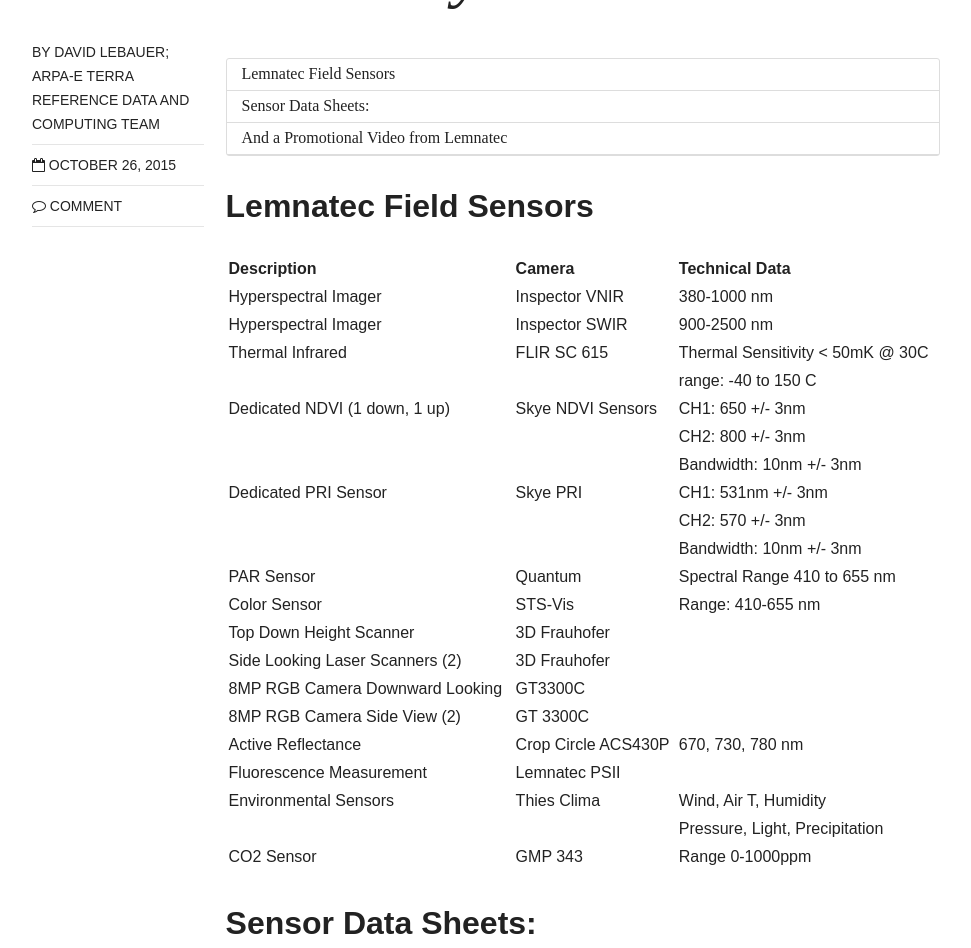
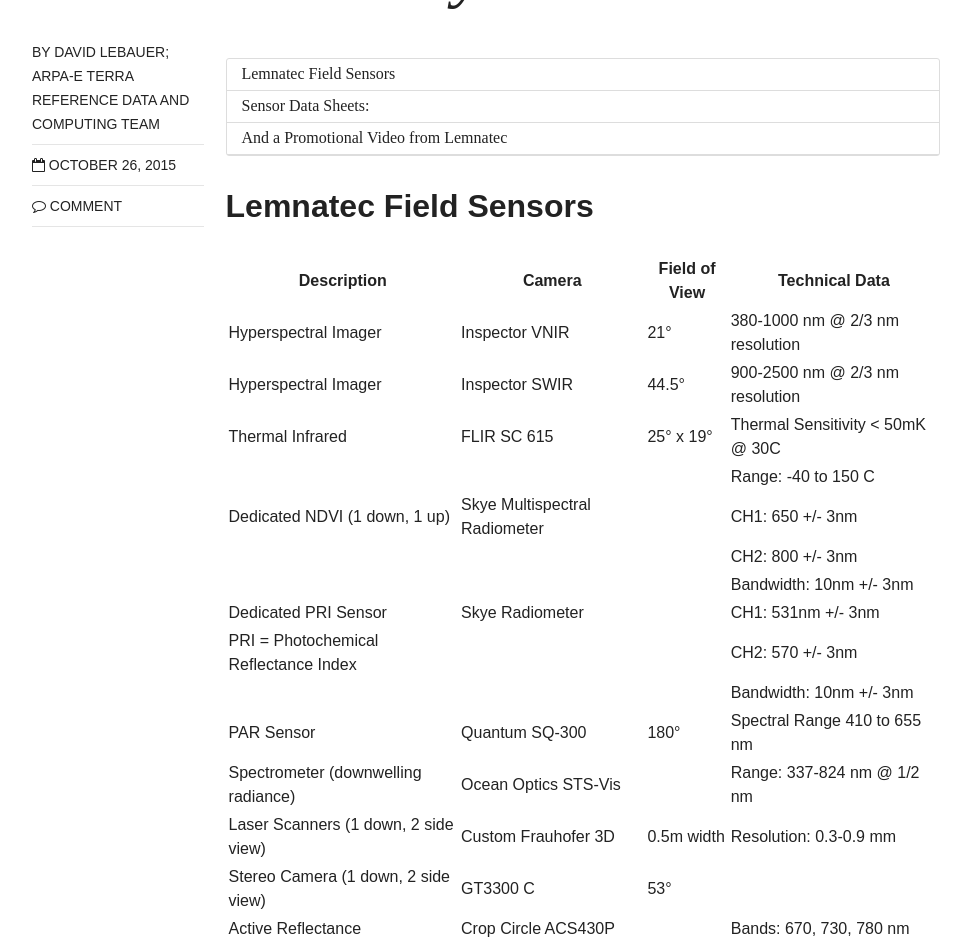
Before and after one commit to terra-reference/terraref.github.io, a Jekyll site: the page built from _posts/articles/2015-10-26-lemnatec-scanalyzer-field-sensors.md, in a window 1280 px wide and 1400 px high, scrolled down 647 px. Shown: the top 948 px of the window, without its empty margins (154-1125 px from the left). Built offline with Jekyll 4.4.1, drawn with Linux system fonts in a browser that asks for light colours; nearby versions of some CDN libraries; comment, search, counter and statistics services are not loaded; some of the changed text lies outside the part shown.

Commit message:
updated sensor tabe in sensor post

```diff
--- a/_posts/articles/2015-10-26-lemnatec-scanalyzer-field-sensors.md
+++ b/_posts/articles/2015-10-26-lemnatec-scanalyzer-field-sensors.md
@@ -17,29 +17,29 @@ date: 2015-10-26T12:51:05-05:00
 
 ## Lemnatec Field Sensors
 
-| Description | Camera | Technical Data |
-|:-----|:------|:-----|:-----|
-| Hyperspectral Imager | Inspector VNIR | 380-1000 nm|
-| Hyperspectral Imager | Inspector SWIR | 900-2500 nm|
-| Thermal Infrared | FLIR SC 615 | Thermal Sensitivity < 50mK @ 30C|
-|   |   | range: -40 to 150 C |
-| Dedicated NDVI (1 down, 1 up)  | Skye NDVI Sensors  | CH1: 650 +/- 3nm|
-|    |   |  CH2: 800 +/- 3nm |
-|    |   | Bandwidth: 10nm +/- 3nm |
-|Dedicated PRI Sensor | Skye PRI | CH1: 531nm +/- 3nm |
-|   |   | CH2: 570 +/- 3nm |
-|   |   | Bandwidth: 10nm  +/- 3nm
-|PAR Sensor | Quantum | Spectral Range 410 to 655 nm|
-| Color Sensor | STS-Vis | Range: 410-655 nm|
-| Top Down Height Scanner| 3D Frauhofer | |
-| Side Looking Laser Scanners (2) | 3D Frauhofer | |
-| 8MP RGB Camera Downward Looking | GT3300C | |
-| 8MP RGB Camera Side View (2) | GT 3300C | |
-| Active Reflectance | Crop Circle ACS430P | 670, 730, 780 nm |
-| Fluorescence Measurement | Lemnatec PSII | |
-| Environmental Sensors | Thies Clima | Wind, Air T, Humidity
-|  |  | Pressure, Light, Precipitation |
-| CO2 Sensor | GMP 343 | Range 0-1000ppm |
+
+| Description                          | Camera              | Field of View    | Technical Data                           |
+|--------------------------------------|---------------------|------------------|------------------------------------------|
+| Hyperspectral Imager                 | [Inspector VNIR](http://www.headwallphotonics.com/spectral-imaging/hyperspectral/vnir)     | 21°           | 380-1000 nm @ 2/3 nm resolution          |
+| Hyperspectral Imager                 | [Inspector SWIR](http://www.headwallphotonics.com/spectral-imaging/hyperspectral/swir)      | 44.5°         | 900-2500 nm @ 2/3 nm resolution          |
+| Thermal Infrared                     | [FLIR SC 615](http://www.flir.com/automation/display/?id=41330)         | 25° x 19°  | Thermal Sensitivity < 50mK @ 30C         |
+|                                      |                     |                  | Range: -40 to 150 C                      |
+| Dedicated NDVI (1 down, 1 up)        | [Skye Multispectral Radiometer](http://www.skyeinstruments.com/news-events/new-spectral-albedometers/)   |                  | CH1: 650 +/- 3nm                         |
+|                                      |                     |                  | CH2: 800 +/- 3nm                         |
+|                                      |                     |                  | Bandwidth: 10nm +/- 3nm                  |
+| Dedicated PRI Sensor                 | [Skye Radiometer](http://www.skyeinstruments.com/products/light-sensors-systems/light-sensor-range/new-ndvipri-sensor/)            |                  | CH1: 531nm +/- 3nm                       |
+|PRI = [Photochemical Reflectance Index](https://en.wikipedia.org/wiki/Photochemical_Reflectance_Index)|                     |                  | CH2: 570 +/- 3nm                         |
+|                                      |                     |                  | Bandwidth: 10nm +/- 3nm                  |
+| PAR Sensor                           | [Quantum SQ-300](http://www.apogeeinstruments.com/quantum/)            | 180°          | Spectral Range 410 to 655 nm             |
+| Spectrometer (downwelling radiance)  | [Ocean Optics STS-Vis](http://oceanoptics.com/product/sts-vis-microspectrometer/)             |                  | Range: 337-824 nm @ 1/2 nm               |
+| Laser Scanners (1 down, 2 side view) | [Custom Frauhofer 3D](http://www.ipm.fraunhofer.de/en/bu/object-shape-detection/technologies/mobile-laser-scanning.html) | 0.5m width       | Resolution: 0.3-0.9 mm                              |
+| Stereo Camera (1 down, 2 side view)  | [GT3300 C](http://www.1stvision.com/cameras/AVT/Prosilica-GT3300-B-C.html)             | 53°           |                                          |
+| Active Reflectance                   | [Crop Circle ACS430P](http://hollandscientific.com/product/crop-circle-acs-430-active-crop-canopy-sensor/) |                  | Bands: 670, 730, 780 nm                         |
+| Fluorescence Measurement             | [Lemnatec PSII](http://www.lemnatec.com/products/imaging-modules/psii-imaging/)       | 25° x 19°  | PSII Fluorescence Response |
+|              |        |  | Source: 635nm x 4000umol/m<sup>2</sup>/s |
+| Environmental Sensors                | [Thies ClimaSensorD](http://www.thiesclima.com/ClimaSensorUS_e.html)         |                  | Wind, Air T, Humidity                    |
+|                                      |                     |                  | Pressure, Light, Precipitation           |
+| Open Path CO<sub>2</sub> Sensor | [GMP 343](http://www.vaisala.com/en/products/carbondioxide/Pages/GMP343.aspx)             |                  | Range: 0-1000 ppm |
 
 ## Sensor Data Sheets:
 
```
